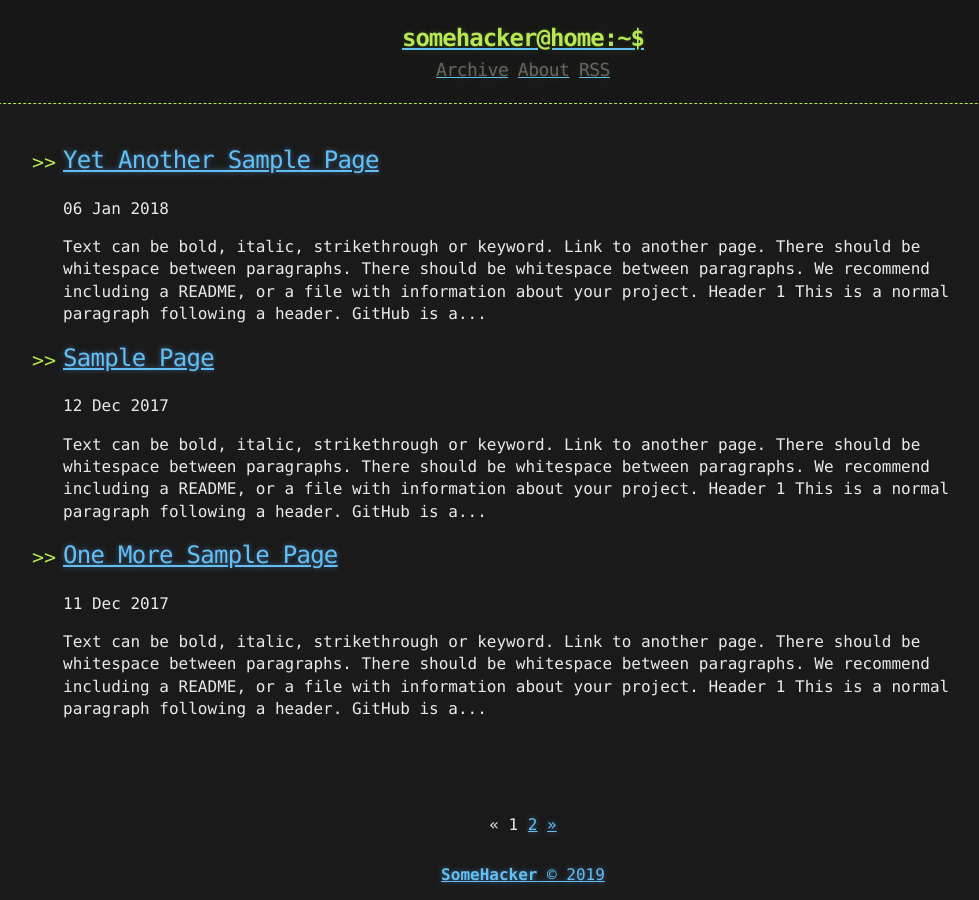
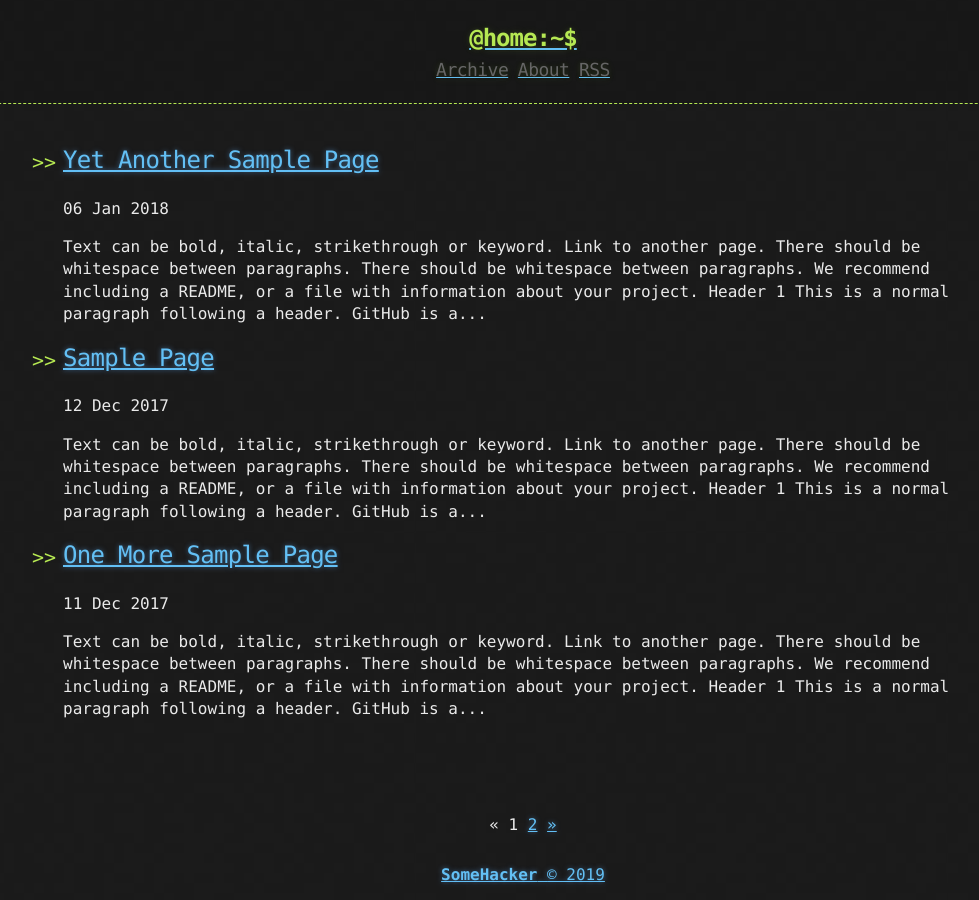
Before and after one commit to iskenyildiz/iskenhub.info, a Jekyll site: the page built from index.html, in a window 1280 px wide. Shown: the whole page, without its empty margins (117-1096 px from the left). Built offline with Jekyll 4.4.1, drawn with Linux system fonts in a browser that asks for light colours; the list of posts is cut into pages by our own code; part of the change alters nothing that is shown.

```diff
--- a/_includes/header.html
+++ b/_includes/header.html
@@ -2,7 +2,7 @@
   <div>
     <a href="{{ "/" | prepend: site.baseurl | replace: '//', '/' }}">
     {% assign owner_first_name = site.owner | split: " " %}
-    <h1>{{ owner_first_name[0] | downcase }}@home:~$</h1>
+    <h1>{{ isken | downcase }}@home:~$</h1>
     </a>
     <div class="header-links">
       {% include links.html %}
```
